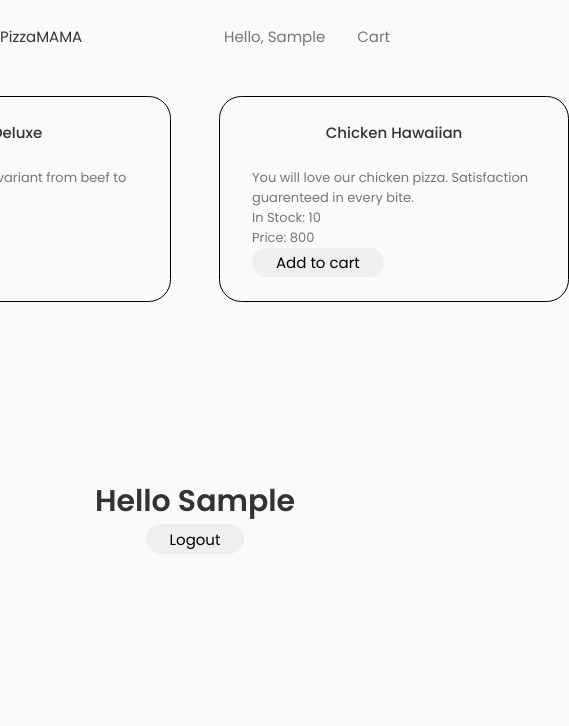
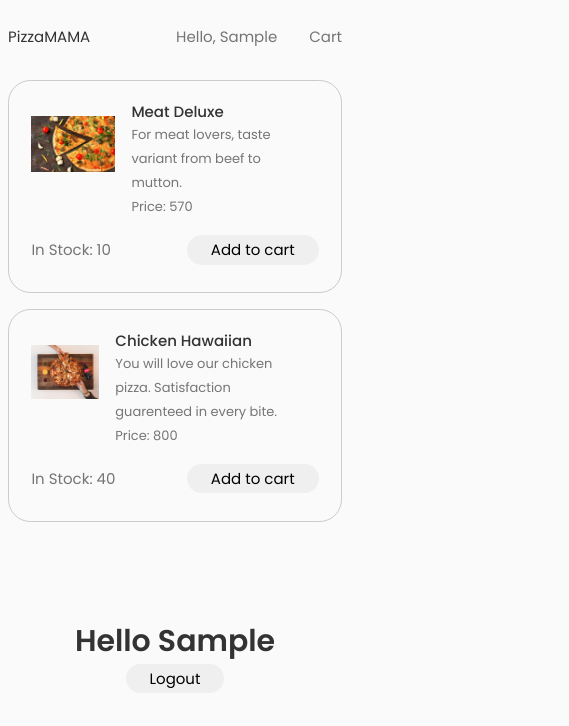
Before and after one commit to John-Kimani/auth_redux, a React (Create React App) app: page / in a window 390 px wide. Both pictures are taken after typing "Sample", "name@example.com", "Sample123" into the empty fields and a click on the button "Login". Shown: the top 726 px of the page, 569 px wide, since content can reach past the window. Built offline with nearby package versions, Linux system fonts and the light colour scheme.

Commit message:
Dev: Homepage responsiveness

```diff
--- a/src/App.css
+++ b/src/App.css
@@ -133,3 +133,52 @@ img {
     display: grid;
     gap: 1.5rem;
   }
+
+/*=============== BREAKPOINTS ===============*/
+/* For large devices */
+@media screen and (max-width: 992px) {
+  .container {
+    margin-left: var(--mb-1-5);
+    margin-right: var(--mb-1-5);
+  }
+
+  .button {
+    padding: 1rem 1.75rem;
+  }
+
+  .button__icon {
+    width: 22px;
+    height: 22px;
+  }
+}
+
+/* For medium devices */
+@media screen and (max-width: 768px) {
+  body {
+    margin: 0 0 var(--header-height) 0;
+  }
+
+  .section {
+    padding: 2rem 0 4rem;
+  }
+  .container{
+    margin-left: var(--mb-0-5);
+    margin-right: var(--mb-3);
+  }
+}
+
+@media screen and (max-width: 576px) {
+
+}
+
+/* For small devices */
+@media screen and (max-width: 350px) {
+  :root {
+    --big-font-size: 2.25rem;
+  }
+
+  .container {
+    margin-left: var(--mb-1);
+    margin-right: var(--mb-1);
+  }
+}
--- a/src/components/Home/Data.jsx
+++ b/src/components/Home/Data.jsx
@@ -1,6 +1,11 @@
+import MeatDeluxeImg from "../../assets/meat_deluxe.jpg";
+import ChickenWithCokeImg from "../../assets/chicken_with_coke.jpg"
+
+
 export const pizzaMenu = [
     {
         id: 1,
+        image: MeatDeluxeImg,
         pizza_name: "Meat Deluxe",
         quantity: 10,
         price: 570,
@@ -8,8 +13,9 @@ export const pizzaMenu = [
     },
     {
         id: 2,
+        image: ChickenWithCokeImg,
         pizza_name: "Chicken Hawaiian",
-        quantity: 10,
+        quantity: 40,
         price: 800,
         description: 'You will love our chicken pizza. Satisfaction guarenteed in every bite.'
     }
--- a/src/components/Home/Home.jsx
+++ b/src/components/Home/Home.jsx
@@ -1,11 +1,10 @@
-import React from 'react';
+import React from "react";
 import "./home.css";
-import { pizzaMenu } from './Data';
-import { useDispatch } from 'react-redux';
-import { addItem } from '../../features/cartSlice';
+import { pizzaMenu } from "./Data";
+import { useDispatch } from "react-redux";
+import { addItem } from "../../features/cartSlice";
 
 const Home = () => {
-
   const dispatch = useDispatch();
 
   // const [item, setItem ] = useState({});
@@ -23,28 +22,37 @@ const Home = () => {
   };
 
   return (
-    <section className="section home">
-        <div className="home__container">
-            <div className="home__content container grid">
-                {pizzaMenu.map(({id, pizza_name, quantity, description, price}) => {
-                    return(
+    <section className="container section home">
+              <div className="home__content">
+          {pizzaMenu.map(
+            ({ id, image, pizza_name, quantity, description, price }) => {
+              return (
                 <div className="item__card" key={id}>
+                  <div className="card__infomation">
+                    <div className="card__image">
+                        <img src={image} alt={pizza_name} />
+                    </div>
+                    <div className="item__description">
                       <h3 className="item__card-title">{pizza_name}</h3>
                       <div className="item__card-description">
                         <p>{description}</p>
-                                <p>In Stock: {quantity}</p>
                         <p>Price: {price}</p>
                       </div>
-                            <div className="item__card-footer">
-                                <button className='cart__button' onClick={handleAddToCart}>Add to cart</button>
                     </div>
                   </div>
-                    )
-                })}
+                  <div className="item__card-footer">
+                    <p>In Stock: {quantity}</p>
+                    <button className="cart__button" onClick={handleAddToCart}>
+                      Add to cart
+                    </button>
                   </div>
                 </div>
+              );
+            }
+          )}
+        </div>
     </section>
-  )
-}
+  );
+};
 
-export default Home
+export default Home;
--- a/src/components/Home/home.css
+++ b/src/components/Home/home.css
@@ -1,21 +1,38 @@
 .home__content {
+    display: grid;
     grid-template-columns: repeat(2, 350px);
     column-gap: 3rem;
     justify-content: center;
 }
 
 .item__card {
-    border: 1px solid black;
-    padding: 1.5rem 2rem;
+    border: 1px solid rgb(206, 202, 202);
+    padding: 0.2rem 1.4rem;
     border-radius: 1.4rem;
-    margin-bottom: var(--mb-3);
+}
+
+.card__infomation{
+    display: flex;
+    justify-content: space-between;
+}
+
+.card__image{
+    width: 10rem;
+    outline: none;
+    padding-top: 2rem;
+}
+
+.item__description{
+    padding: 1rem;
+}
+
+.item__card-description{
+    line-height: 1.5rem;
 }
 
 .item__card-title {
     font-size: var(--normal-font-size);
     font-weight: var(--font-medium);
-    text-align: center;
-    margin-bottom: var(--mb-1-5);
 }
 
 .item__card-description {
@@ -24,9 +41,50 @@
 
 .item__card-footer {
     display: flex;
+    justify-content: space-between;
+    align-items: center;
+    margin-bottom: var(--mb-1-5);
 }
 
 .cart__button {
     padding: 0.2rem 1.5rem;
     border-radius: 1.4rem;
 }
+
+
+/*=============== BREAKPOINTS ===============*/
+/* For large devices */
+@media screen and (max-width: 992px) {
+    .home__content{
+        gap: 1.25rem;
+    }
+  }
+
+/* For medium devices */
+@media screen and (max-width: 768px) {
+    .home__content{
+        margin-top: var(--mb-3);
+        grid-template-columns: repeat(2, 300px);
+        gap: 1rem;
+    }
+    .item__card {
+        padding: 0.2rem 1.4rem;
+    }
+}
+
+@media screen and (max-width: 576px) {
+    .home__content{
+        grid-template-columns: 1fr;
+    }
+    .item__card {
+        padding: 0.2rem 1.4rem;
+    }
+
+  }
+
+/* For small devices */
+@media screen and (max-width: 350px) {
+    /* .home__content {
+
+    } */
+    }
```
Lines whose indentation alone changed are shown as unchanged.
